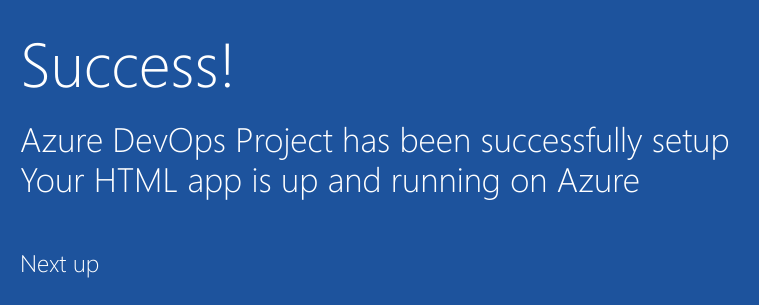
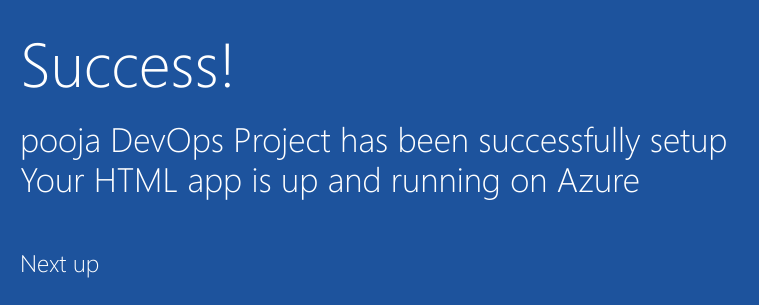
Before and after one commit to Pooja8585/assignment1, a plain HTML site: page index.html in a window 1280 px wide. Shown: the part 352-657 px from the top of the page, 205-964 px from the left. Drawn offline with Linux system fonts and the light colour scheme.

Commit message:
pooja name added

```diff
--- a/index.html
+++ b/index.html
@@ -19,7 +19,7 @@
         </div>
             <div class="content-body">
                 <div class="success-text">Success!</div>
-                <div class="description line-1"> Azure DevOps Project has been successfully setup</div>
+                <div class="description line-1"> pooja DevOps Project has been successfully setup</div>
                 <div class="description line-2"> Your HTML app is up and running on Azure</div>
                 <div class="next-steps-container">
                     <div class="next-steps-header">Next up</div>
```
